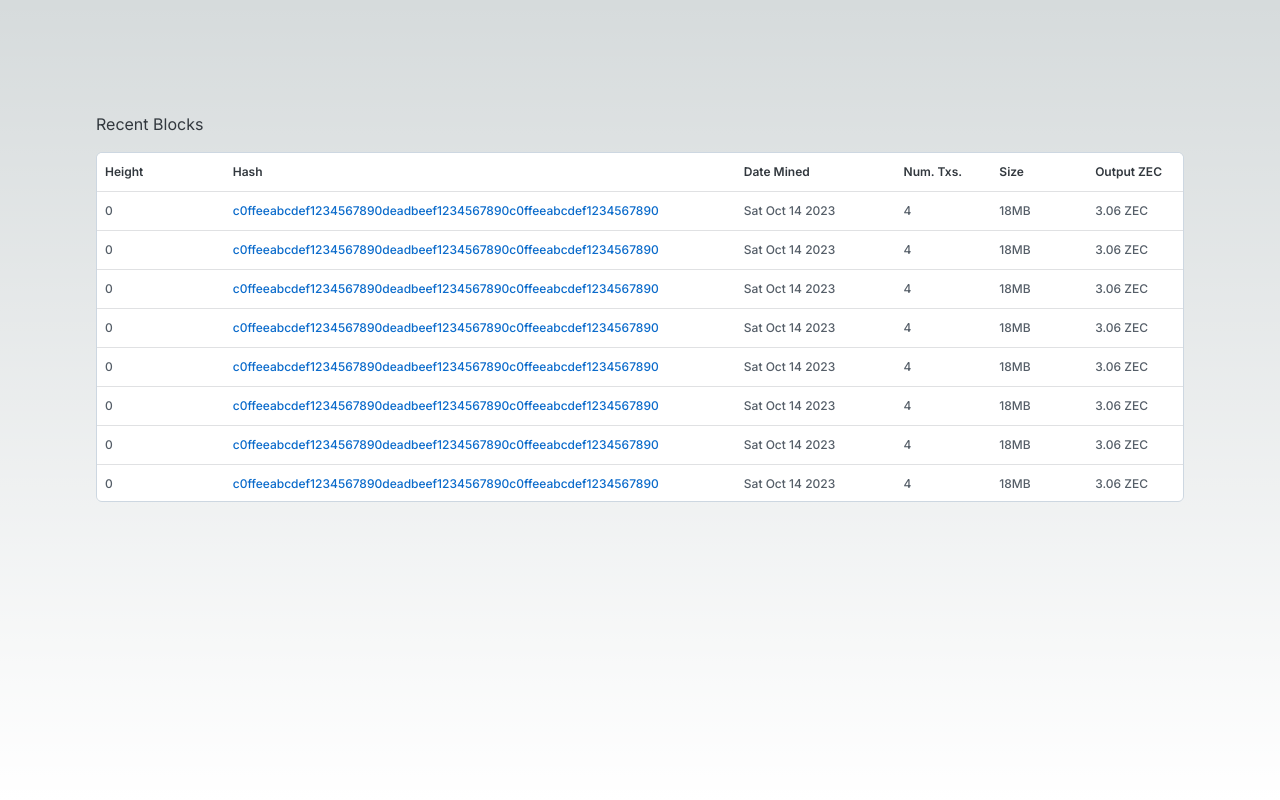
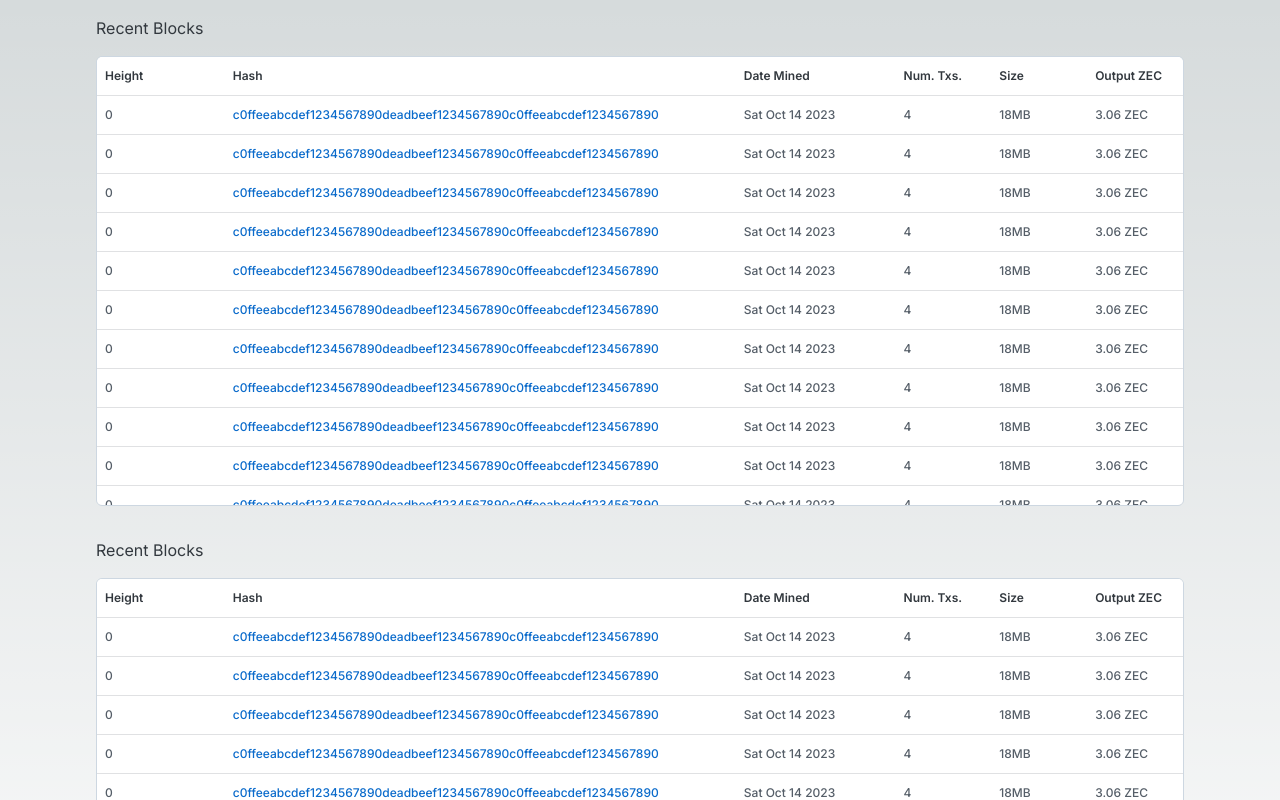
Before and after one commit to elijahhampton/zcash_block_explorer, a Next.js app: page / in a window 1280 px wide. Shown: the top 800 px of the page. Built offline with nearby package versions, Linux system fonts and the light colour scheme.

Commit message:
Modifies home

```diff
--- a/src/components/Table.tsx
+++ b/src/components/Table.tsx
@@ -37,7 +37,7 @@
           bgcolor: "#FFF",
           flexShrink: 1,
           overflow: "auto",
-          maxHeight: 350,
+          maxHeight: 450,
           minHeight: 0,
         }}
       >
--- a/src/containers/BlockTable.tsx
+++ b/src/containers/BlockTable.tsx
@@ -2,8 +2,6 @@
 import Table from "../components/Table";
 import React from "react";
 import { BlockData, ITableColumn } from "@/types";
-
-interface IBlockTable {}
 
 const rows: Array<BlockData> = new Array(50).fill({
   height: "",
@@ -63,7 +61,7 @@
   },
 ];
 
-export default function BlockTable(props: IBlockTable) {
+export default function BlockTable() {
   return (
     <Box>
       <Typography py={2}>Recent Blocks</Typography>
--- a/src/pages/index.tsx
+++ b/src/pages/index.tsx
@@ -32,6 +32,7 @@
       <main className={`${styles.main} ${inter.className}`}>
         <Stack spacing={2} width='100%' alignItems='flex-start'>
           <BlockTable />
+          <BlockTable />
         </Stack>
 
       </main>
--- a/src/styles/Home.module.css
+++ b/src/styles/Home.module.css
@@ -3,7 +3,9 @@
   /* flex-direction: column;
   justify-content: space-between;
   align-items: center; */
-  padding: 6rem;
+  padding-left: 6rem;
+  padding-right: 6rem;
+  padding-bottom: 6rem;
   min-height: 100vh;
 }
 
```
